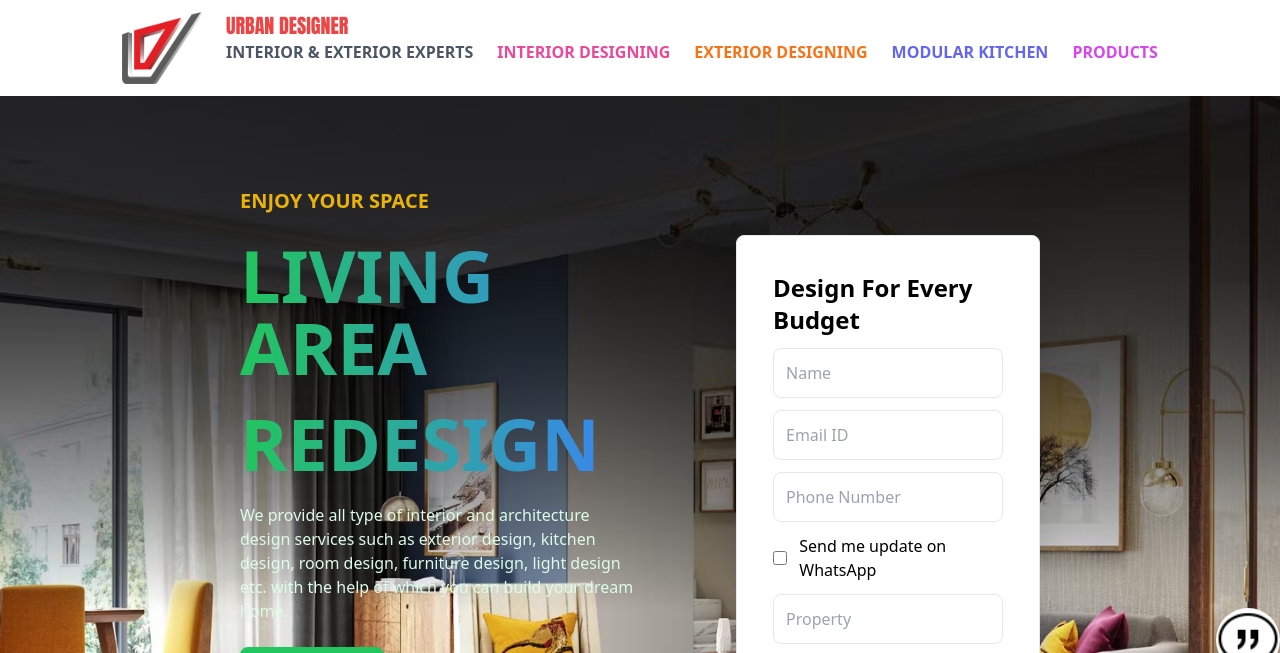
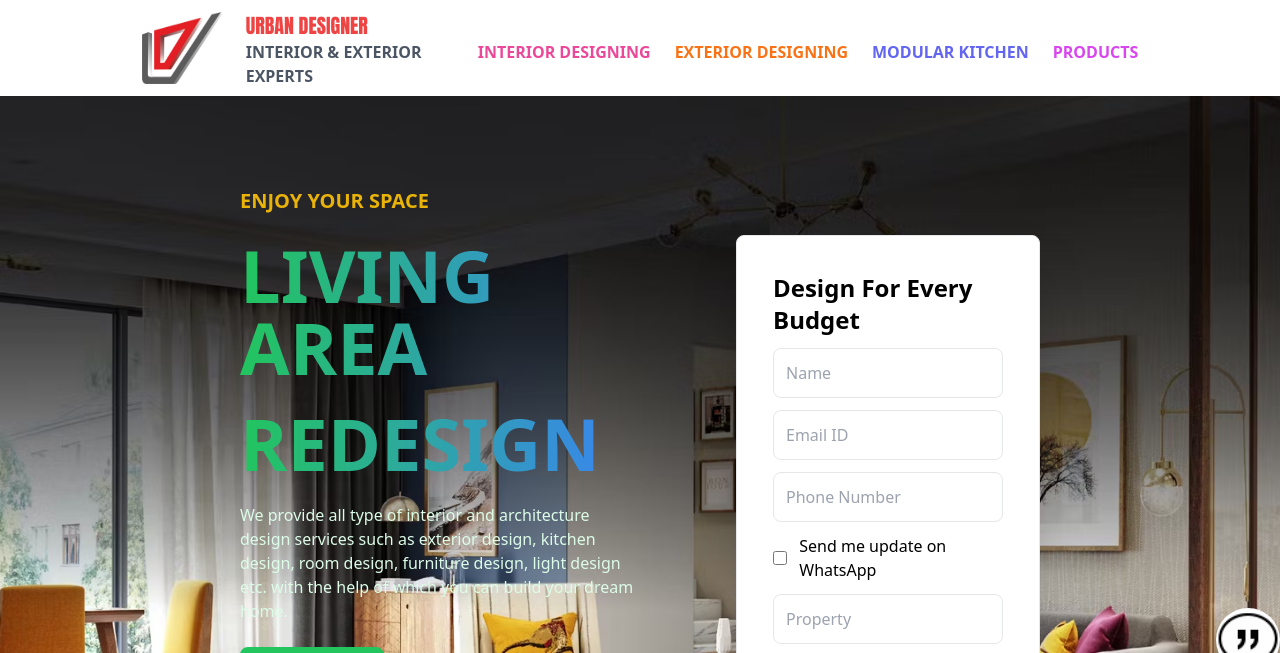
Before and after one commit to Jyotishmoy365/urban-designer, a plain HTML site: page index.html in a window 1280 px wide. Shown: the top 653 px of the page. Drawn offline with nearby package versions, Linux system fonts and the light colour scheme; files whose address does not match are found by name.

Commit message:
Update index.html

```diff
--- a/index.html
+++ b/index.html
@@ -23,7 +23,7 @@
         <div class="">
             <a href="index.html">
                 <h1 style="font-family: Impact, Haettenschweiler, 'Arial Narrow Bold', sans-serif;" class="font-bold text-xl text-red-500">URBAN DESIGNER</h1>
-                <p class="text-gray-600 font-semibold w-full">INTERIOR & EXTERIOR EXPERTS</p>
+                <p class="text-gray-600 font-semibold w-52">INTERIOR & EXTERIOR EXPERTS</p>
            </a>
         </div>
         <a href="interior.html"><h1 class="font-bold mt-7 hover:text-green-600 text-pink-500 md:block hidden">INTERIOR DESIGNING</h1></a>
```
